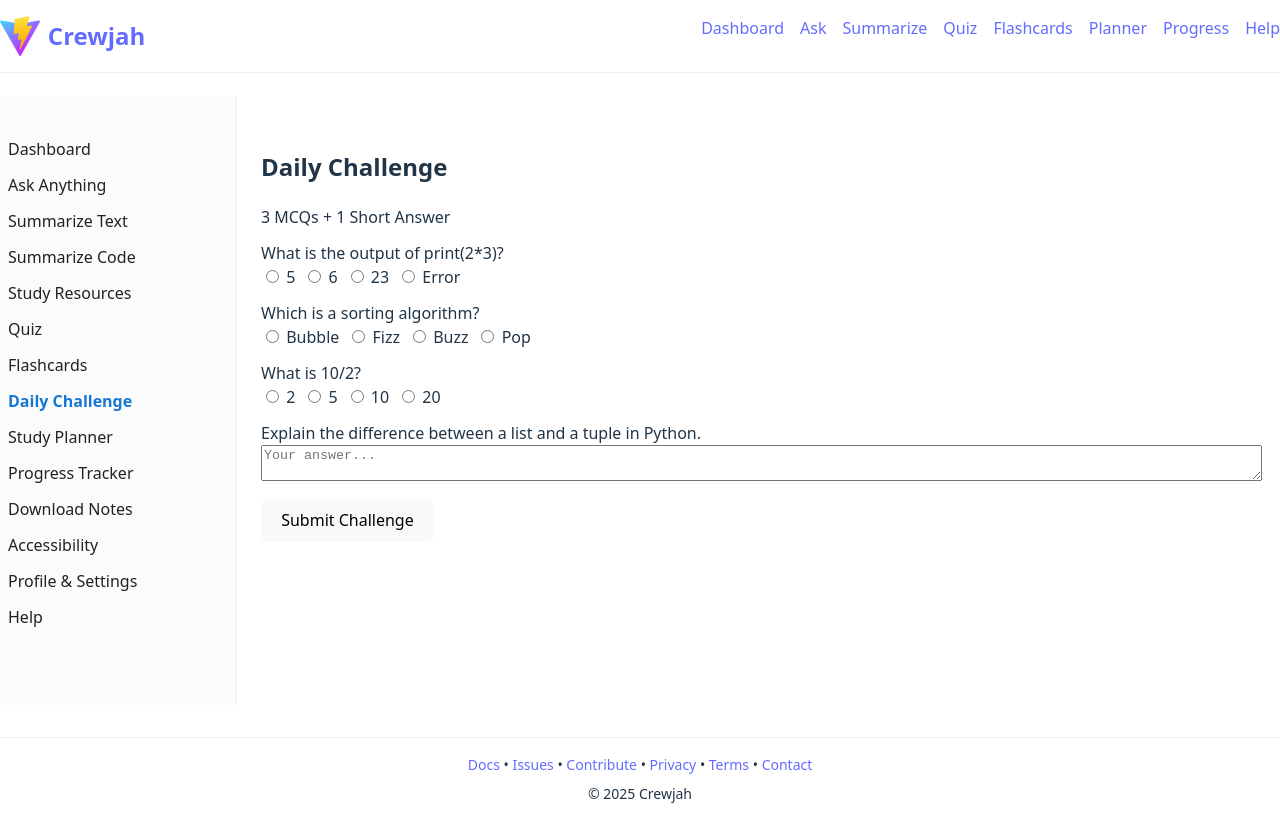
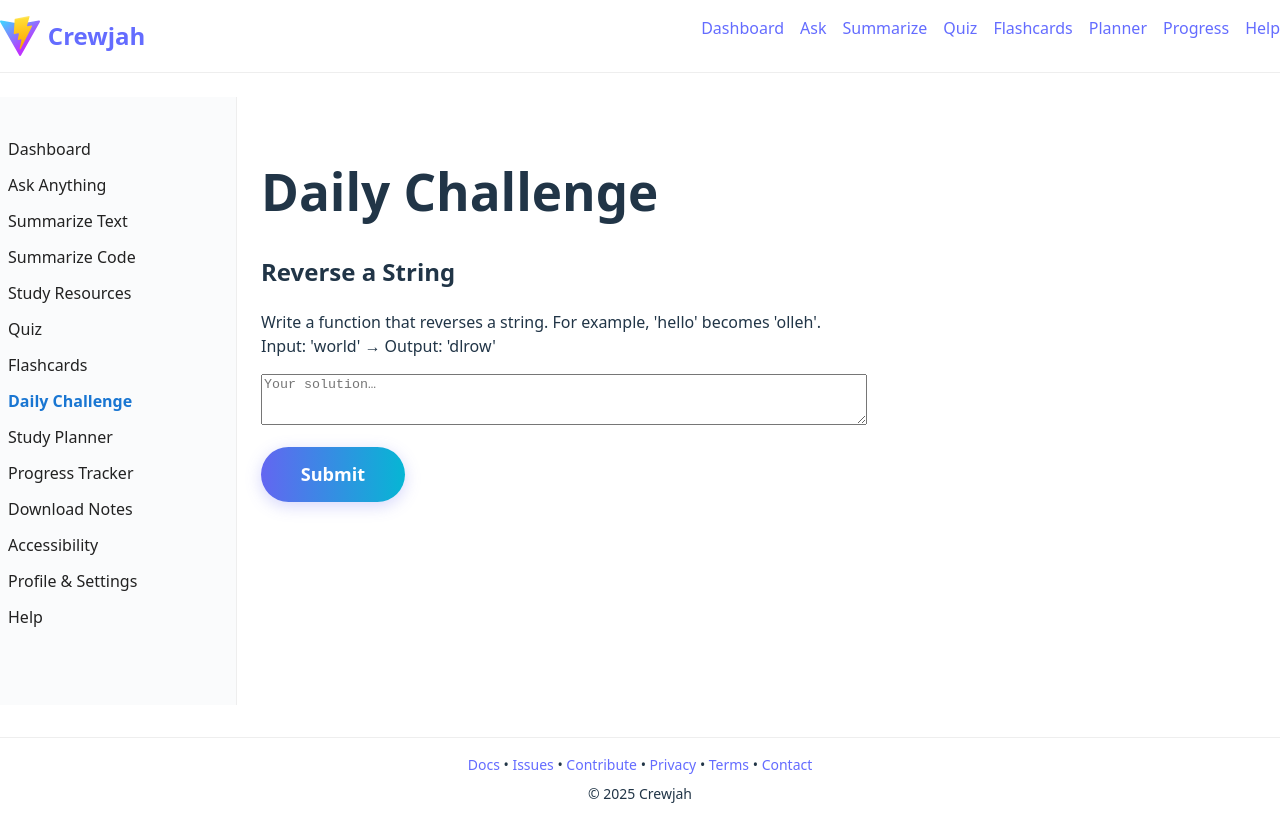
Before and after one commit to Crewjah/Crewjah, a React (Vite) app in the folder client/: page /daily-challenge in a window 1280 px wide. Built offline with nearby package versions, Linux system fonts and the light colour scheme.

Commit message:
fix: update DailyChallenge page

```diff
--- a/client/src/pages/DailyChallenge.jsx
+++ b/client/src/pages/DailyChallenge.jsx
@@ -1,51 +1,43 @@
 import { useState } from 'react';
 
+const todayChallenge = {
+  title: "Reverse a String",
+  desc: "Write a function that reverses a string. For example, 'hello' becomes 'olleh'.",
+  example: "Input: 'world' → Output: 'dlrow'"
+};
+
 const DailyChallenge = () => {
-  const [done, setDone] = useState(false);
-  const challenge = {
-    mcqs: [
-      { q: 'What is the output of print(2*3)?', options: ['5', '6', '23', 'Error'], answer: 1 },
-      { q: 'Which is a sorting algorithm?', options: ['Bubble', 'Fizz', 'Buzz', 'Pop'], answer: 0 },
-      { q: 'What is 10/2?', options: ['2', '5', '10', '20'], answer: 1 }
-    ],
-    short: 'Explain the difference between a list and a tuple in Python.'
-  };
-  const [answers, setAnswers] = useState([]);
-  const [showResult, setShowResult] = useState(false);
-  const [xp, setXp] = useState(0);
-  const handleMCQ = (idx, ans) => {
-    const newAnswers = [...answers];
-    newAnswers[idx] = ans;
-    setAnswers(newAnswers);
-  };
-  const submit = () => {
-    setShowResult(true);
-    setXp(answers.filter((a,i)=>a===challenge.mcqs[i].answer).length * 10 + 10);
-    setDone(true);
-  };
-  if (done) return <div><h2>Daily Challenge</h2><div>Completed! +{xp} XP</div><div>Streak: 3 days</div></div>;
+  const [input, setInput] = useState('');
+  const [submitted, setSubmitted] = useState(false);
+
+  function handleSubmit() {
+    setSubmitted(true);
+  }
+
   return (
-    <div>
-      <h2>Daily Challenge</h2>
-      <div>3 MCQs + 1 Short Answer</div>
-      {challenge.mcqs.map((mcq,i)=>(
-        <div key={i} style={{margin:'12px 0'}}>
-          <div>{mcq.q}</div>
-          {mcq.options.map((opt,j)=>(
-            <label key={j} style={{marginRight:8}}>
-              <input type="radio" name={`mcq${i}`} checked={answers[i]===j} onChange={()=>handleMCQ(i,j)} /> {opt}
-            </label>
-          ))}
-        </div>
-      ))}
-      <div style={{margin:'12px 0'}}>
-        <div>{challenge.short}</div>
-        <textarea rows={2} style={{width:'100%'}} placeholder="Your answer..." />
+    <div className="edu-page edu-challenge">
+      <h1>Daily Challenge</h1>
+      <div className="edu-challenge-block">
+        <h2>{todayChallenge.title}</h2>
+        <div>{todayChallenge.desc}</div>
+        <div className="edu-challenge-example">{todayChallenge.example}</div>
       </div>
-      {!showResult && <button onClick={submit}>Submit Challenge</button>}
-      {showResult && <div>Score: {xp} XP</div>}
+      <textarea
+        className="edu-input"
+        rows={3}
+        placeholder="Your solution…"
+        value={input}
+        onChange={e => setInput(e.target.value)}
+        style={{width:'100%',maxWidth:600,margin:'16px 0'}}
+        disabled={submitted}
+      />
+      <br />
+      <button className="edu-btn edu-btn-primary" onClick={handleSubmit} disabled={!input || submitted}>
+        {submitted ? 'Submitted!' : 'Submit'}
+      </button>
+      {submitted && <div className="edu-success">Your solution was submitted. Check back tomorrow for a new challenge!</div>}
     </div>
   );
-};
+}
 
 export default DailyChallenge;
```
